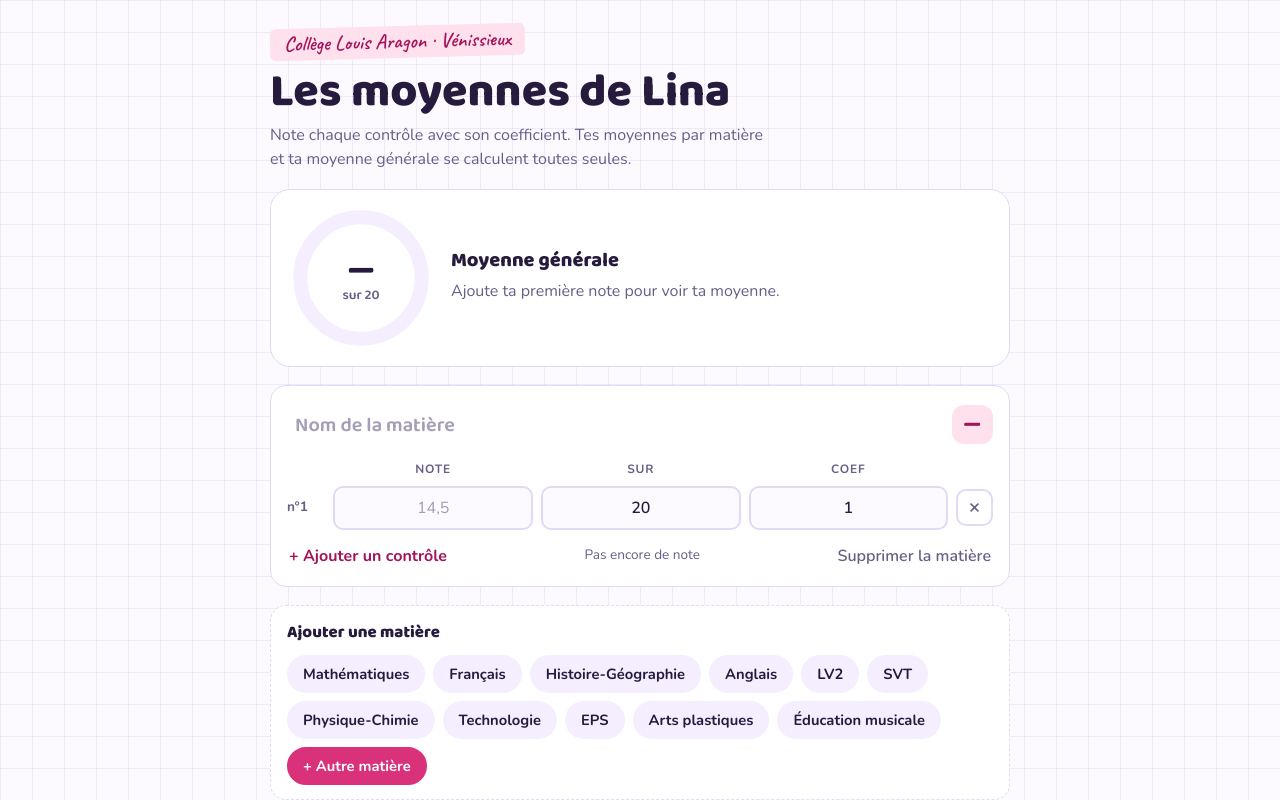
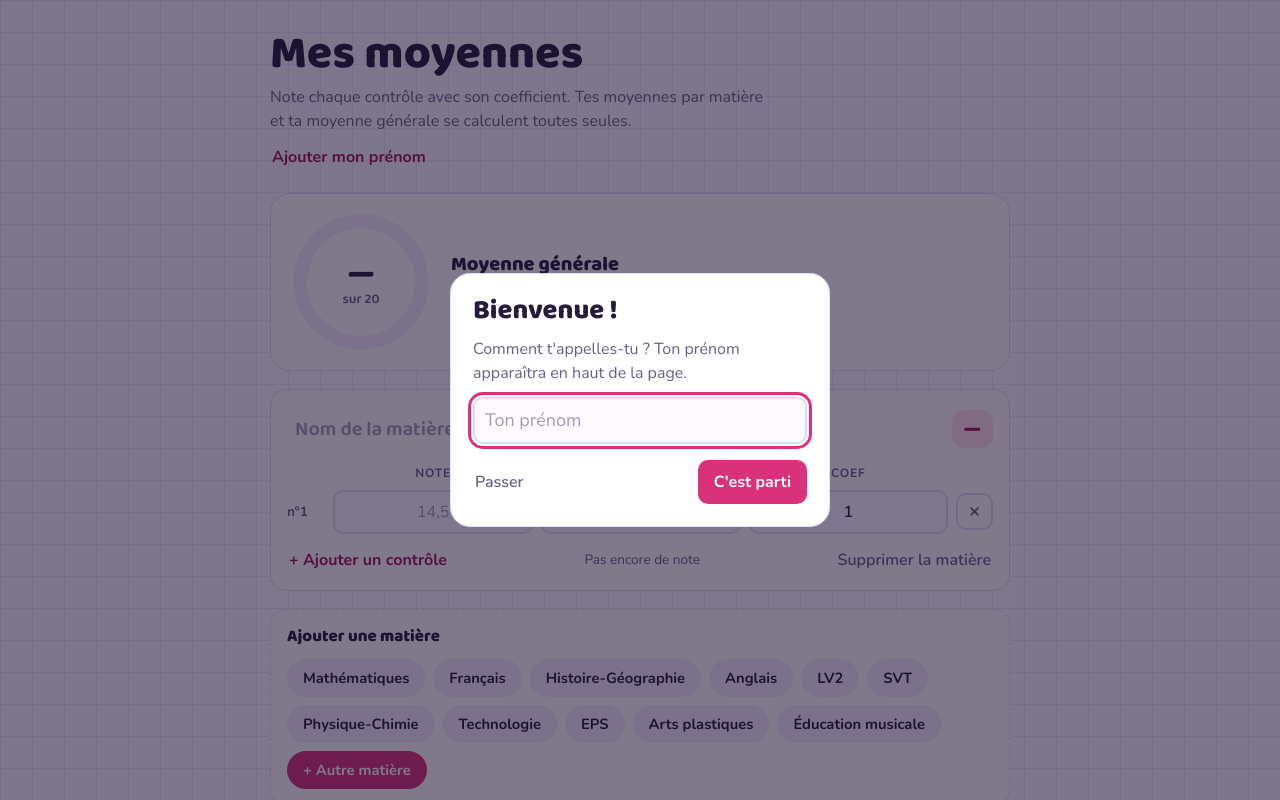
Before and after one commit to ibrainpop/ibrainpop.github.io, a plain HTML site: page lina.html in a window 1280 px wide. Shown: the top 800 px of the page. Drawn offline with nearby package versions, Linux system fonts and the light colour scheme.

Commit message:
lina.html : retire les infos du collège, ajoute une popup pour le prénom
Co-Authored-By: Claude Sonnet 5.5 <noreply@anthropic.com>
Claude-Session: https://claude.ai/code/session_01WG5EydEooD3pftBqt3djj1

```diff
--- a/lina.html
+++ b/lina.html
@@ -4,10 +4,10 @@
 <meta charset="utf-8">
 <meta name="viewport" content="width=device-width, initial-scale=1, viewport-fit=cover">
 <style>html{color-scheme:light}body{margin:0}</style>
-<title>Les moyennes de Lina</title>
+<title>Mes moyennes</title>
 <link rel="preconnect" href="https://fonts.googleapis.com">
 <link rel="preconnect" href="https://fonts.gstatic.com" crossorigin>
-<link rel="stylesheet" href="https://fonts.googleapis.com/css2?family=Baloo+2:wght@600;800&family=Caveat:wght@600&family=Nunito:wght@400;600;700;800&display=swap">
+<link rel="stylesheet" href="https://fonts.googleapis.com/css2?family=Baloo+2:wght@600;800&family=Nunito:wght@400;600;700;800&display=swap">
 <style>
   /* Layout: page quadrillée façon feuille Seyès. Titre et étiquette du collège, anneau de la moyenne générale, une carte par matière, puces pour ajouter les matières du collège. */
   :root {
@@ -33,7 +33,6 @@
     --t5-bg: #ffe3da; --t5-ink: #aa3d26;
     --font-display: "Baloo 2", "Trebuchet MS", sans-serif;
     --font-body: "Nunito", system-ui, -apple-system, "Segoe UI", sans-serif;
-    --font-hand: "Caveat", "Comic Sans MS", cursive;
   }
   @media (prefers-color-scheme: dark) {
     :root:not([data-theme="light"]) {
@@ -66,10 +65,6 @@
   main { max-width: 740px; margin: 0 auto; display: flex; flex-direction: column; gap: 18px; }
 
   .top { display: flex; flex-direction: column; align-items: flex-start; gap: 6px; }
-  .school {
-    font-family: var(--font-hand); font-weight: 600; font-size: 1.3rem; line-height: 1.1;
-    background: var(--accent-soft); color: var(--accent-ink); padding: 4px 14px 5px; border-radius: 6px; transform: rotate(-1.5deg);
-  }
   h1 { font-family: var(--font-display); font-weight: 800; font-size: clamp(2rem, 8vw, 2.9rem); line-height: 1.05; margin: 4px 0 0; text-wrap: balance; }
   .intro { margin: 0; color: var(--muted); max-width: 52ch; }
 
@@ -141,6 +136,16 @@
   details.method summary { cursor: pointer; font-family: var(--font-display); font-weight: 800; font-size: 1rem; color: var(--fg); }
   details.method p { margin: 8px 0 0; max-width: 65ch; }
   details.method code { font-family: var(--font-body); font-weight: 700; background: var(--surface-2); padding: 1px 7px; border-radius: 6px; color: var(--fg); }
+  [hidden] { display: none !important; }
+  .modal { position: fixed; inset: 0; z-index: 50; display: flex; align-items: center; justify-content: center; padding: 16px; background: rgba(24, 12, 45, .55); }
+  .modal-card { width: 100%; max-width: 380px; background: var(--surface); border: 1px solid var(--line); border-radius: 20px; padding: 22px; display: flex; flex-direction: column; gap: 12px; }
+  .modal-card h2 { font-family: var(--font-display); font-weight: 800; font-size: 1.7rem; line-height: 1.1; margin: 0; }
+  .modal-card p { margin: 0; color: var(--muted); }
+  .modal-card input[type="text"] { font-size: 18px; }
+  .modal-actions { display: flex; align-items: center; justify-content: space-between; gap: 10px; margin-top: 4px; }
+  .modal .primary { background: var(--accent); color: var(--accent-fg); border-color: var(--accent); }
+  .modal .primary:hover { background: var(--accent); filter: brightness(1.08); }
+  .sr { position: absolute; width: 1px; height: 1px; overflow: hidden; clip: rect(0 0 0 0); white-space: nowrap; }
   @media (prefers-reduced-motion: no-preference) {
     .ring { transition: stroke-dashoffset .5s ease, stroke .3s; }
     button { transition: background .15s, filter .15s, border-color .15s; }
@@ -151,9 +156,9 @@
 
 <main>
   <header class="top">
-    <span class="school">Collège Louis Aragon · Vénissieux</span>
-    <h1>Les moyennes de Lina</h1>
+    <h1 id="title">Mes moyennes</h1>
     <p class="intro">Note chaque contrôle avec son coefficient. Tes moyennes par matière et ta moyenne générale se calculent toutes seules.</p>
+    <button type="button" class="link-btn" id="edit-name">Ajouter mon prénom</button>
   </header>
 
   <section class="hero" aria-live="polite">
@@ -189,6 +194,19 @@
   </details>
 </main>
 
+<div class="modal" id="name-modal" role="dialog" aria-modal="true" aria-labelledby="name-title" hidden>
+  <form class="modal-card" id="name-form" novalidate>
+    <h2 id="name-title">Bienvenue !</h2>
+    <p>Comment t'appelles-tu ? Ton prénom apparaîtra en haut de la page.</p>
+    <label class="sr" for="firstname">Ton prénom</label>
+    <input type="text" id="firstname" maxlength="24" autocomplete="given-name" placeholder="Ton prénom">
+    <div class="modal-actions">
+      <button type="button" class="link-btn danger" id="name-skip">Passer</button>
+      <button type="submit" class="primary">C'est parti</button>
+    </div>
+  </form>
+</div>
+
 <script>
 (function () {
   var KEY = "moyennes-lina-v1";
@@ -197,7 +215,7 @@
 
   function g(note, sur, coef) { return { note: note, sur: sur, coef: coef }; }
   function blankSubject() { return { name: "", grades: [g("", "20", "1")] }; }
-  function blankState() { return { updatedAt: 0, subjects: [blankSubject()] }; }
+  function blankState(prev) { return { updatedAt: 0, name: prev ? prev.name || "" : "", nameAsked: prev ? !!prev.nameAsked : false, subjects: [blankSubject()] }; }
 
   var state = loadLocal() || blankState();
   var armed = null, armTimer = null;
@@ -245,7 +263,8 @@
         var d = snap && snap.exists ? snap.data() : null;
         var rs = d && d.state;
         if (rs && Array.isArray(rs.subjects) && rs.subjects.length && (rs.updatedAt || 0) > (state.updatedAt || 0)) {
-          state = rs; saveLocal(); render();
+          state = rs; saveLocal(); render(); renderHeader();
+          if (state.name || state.nameAsked) closeModal();
         } else if ((state.updatedAt || 0) > ((rs && rs.updatedAt) || 0)) {
           flush();
         }
@@ -274,6 +293,41 @@
     });
     return { avg: sumW > 0 ? sumP / sumW : null, sumP: sumP, sumW: sumW, count: count };
   }
+
+  var titleEl = document.getElementById("title");
+  var editBtn = document.getElementById("edit-name");
+  var modal = document.getElementById("name-modal");
+  var nameInput = document.getElementById("firstname");
+  var nameSkip = document.getElementById("name-skip");
+
+  function renderHeader() {
+    var n = state.name ? String(state.name) : "";
+    titleEl.textContent = n ? "Les moyennes de " + n : "Mes moyennes";
+    document.title = titleEl.textContent;
+    editBtn.textContent = n ? "Changer de prénom" : "Ajouter mon prénom";
+    update();
+  }
+  function openModal() {
+    nameInput.value = state.name || "";
+    nameInput.classList.remove("invalid");
+    nameSkip.textContent = state.name ? "Annuler" : "Passer";
+    modal.hidden = false;
+    setTimeout(function () { nameInput.focus(); nameInput.select(); }, 30);
+  }
+  function closeModal() { modal.hidden = true; }
+  function submitName() {
+    var v = nameInput.value.replace(/\s+/g, " ").trim();
+    if (!v) { nameInput.classList.add("invalid"); nameInput.focus(); return; }
+    state.name = v.slice(0, 24); state.nameAsked = true;
+    touch(); closeModal(); renderHeader();
+  }
+  document.getElementById("name-form").addEventListener("submit", function (e) { e.preventDefault(); submitName(); });
+  nameSkip.addEventListener("click", function () {
+    if (!state.name && !state.nameAsked) { state.nameAsked = true; touch(); }
+    closeModal(); editBtn.focus();
+  });
+  editBtn.addEventListener("click", openModal);
+  document.addEventListener("keydown", function (e) { if (e.key === "Escape" && !modal.hidden) nameSkip.click(); });
 
   var box = document.getElementById("subjects");
   var chipsBox = document.getElementById("chips");
@@ -363,9 +417,10 @@
     renderChips();
   }
   function encourage(a) {
-    if (a >= 16) return "Excellent, Lina ! Ce sont des résultats dont tu peux être fière.";
-    if (a >= 14) return "Très beau travail, Lina !";
-    if (a >= 12) return "Bien joué, Lina. Continue comme ça.";
+    var nm = state.name ? ", " + state.name : "";
+    if (a >= 16) return "Excellent" + nm + " ! Ce sont de très beaux résultats.";
+    if (a >= 14) return "Très beau travail" + nm + " !";
+    if (a >= 12) return "Bien joué" + nm + ". Continue comme ça.";
     if (a >= 10) return "Tu es au-dessus de 10, c'est bien parti.";
     return "Rien n'est joué : chaque nouveau contrôle peut faire remonter ta moyenne.";
   }
@@ -438,11 +493,13 @@
     var b = e.currentTarget;
     if (armed !== "all") { arm("all", b); return; }
     disarm(); resetClear();
-    state = blankState();
+    state = blankState(state);
     touch(); render();
   });
 
   render();
+  renderHeader();
+  if (!state.name && !state.nameAsked) openModal();
   initRemote();
 })();
 </script>
```
